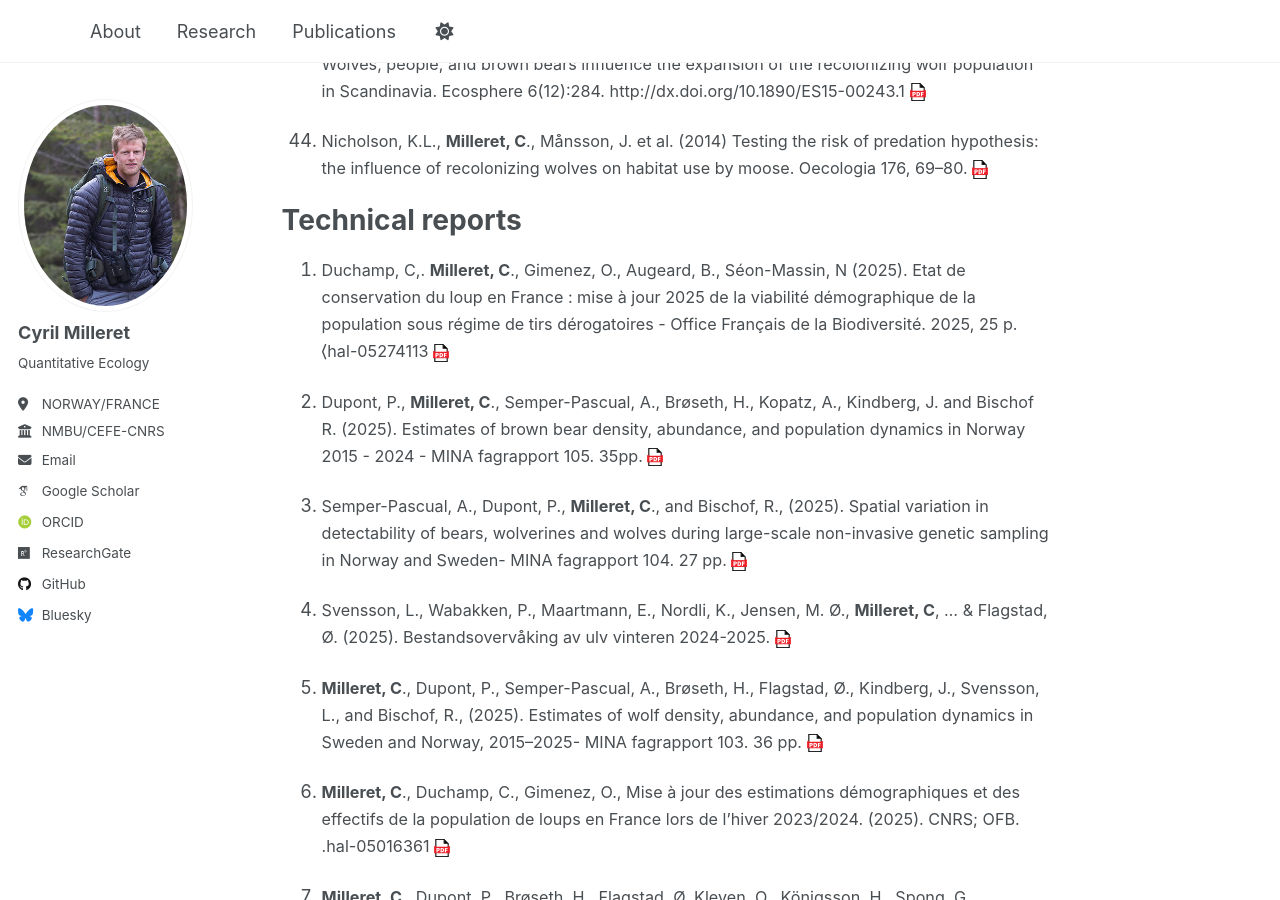
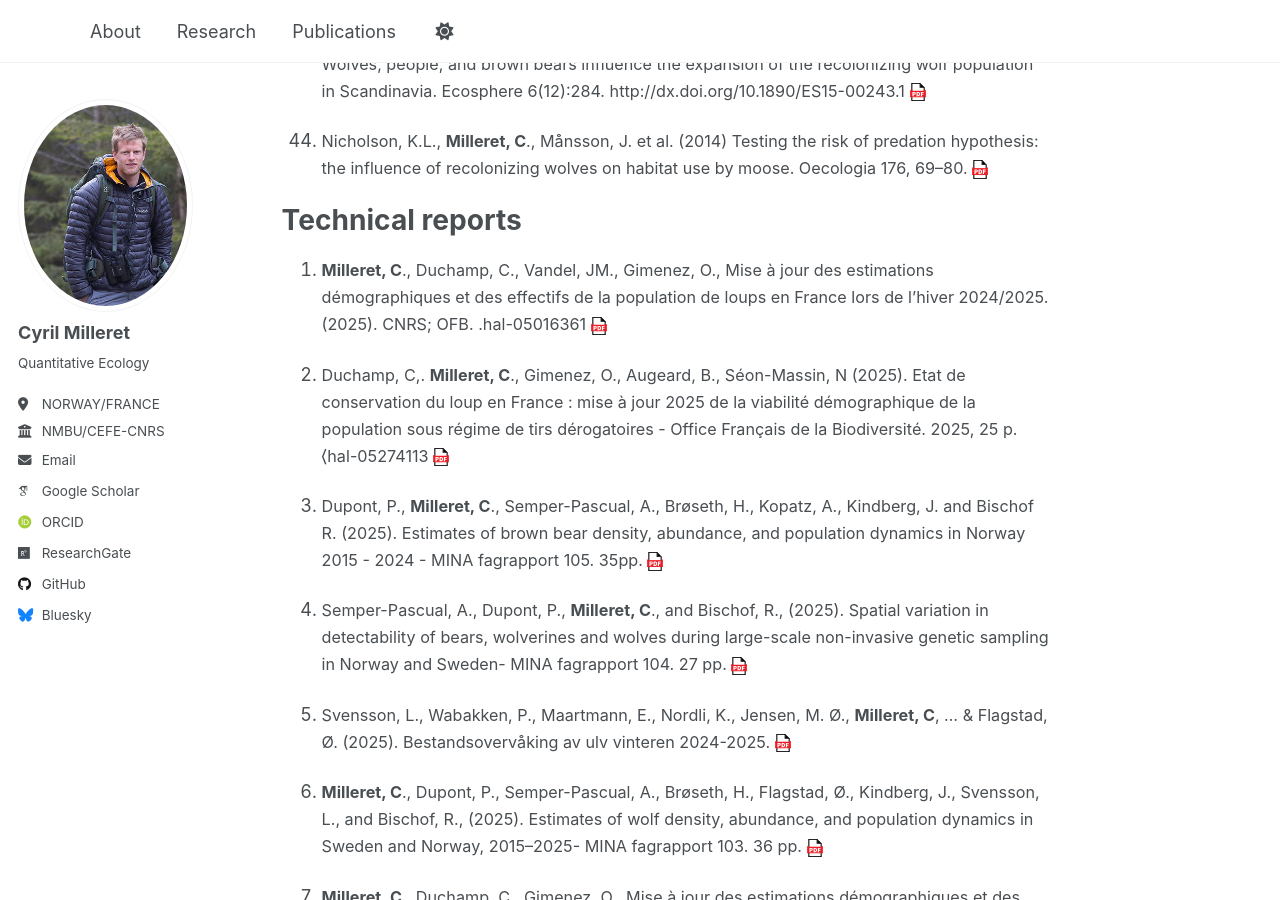
Before and after one commit to Cyril-Milleret/Cyril-Milleret.github.io, a Jekyll site: the page built from _pages/publication.md, in a window 1280 px wide and 900 px high, scrolled down 4413 px. Built offline with Jekyll 4.4.1, drawn with Linux system fonts in a browser that asks for light colours; some web fonts are replaced; a script that is not in the unit is left out.

Commit message:
update pubs

```diff
--- a/_pages/publication.md
+++ b/_pages/publication.md
@@ -231,6 +231,11 @@
 
 
 # Technical reports
+25.  <span style="font-size: 0.9em;"> **Milleret, C**., Duchamp, C., Vandel, JM., Gimenez, O.,  Mise à jour des estimations démographiques et des effectifs de la population de loups en France lors de l’hiver 2024/2025. (2025).  CNRS; OFB. .hal-05016361
+<a href="https://hal.science/hal-05417020v1" target="_blank">
+  <img src="/images/PDF_icon.svg" alt="PDF" width="16" style="vertical-align: middle;">
+</a>
+
 24.  <span style="font-size: 0.9em;"> Duchamp, C,. **Milleret, C**., Gimenez, O., Augeard, B., Séon-Massin, N (2025). Etat de conservation du loup en France :
 mise à jour 2025 de la viabilité démographique de la population sous régime de tirs dérogatoires - Office Français de la Biodiversité. 2025, 25 p. ⟨hal-05274113
 <a href="https://hal.science/hal-05274113v1" target="_blank">
```
Also changed, not shown: 1 other file.
